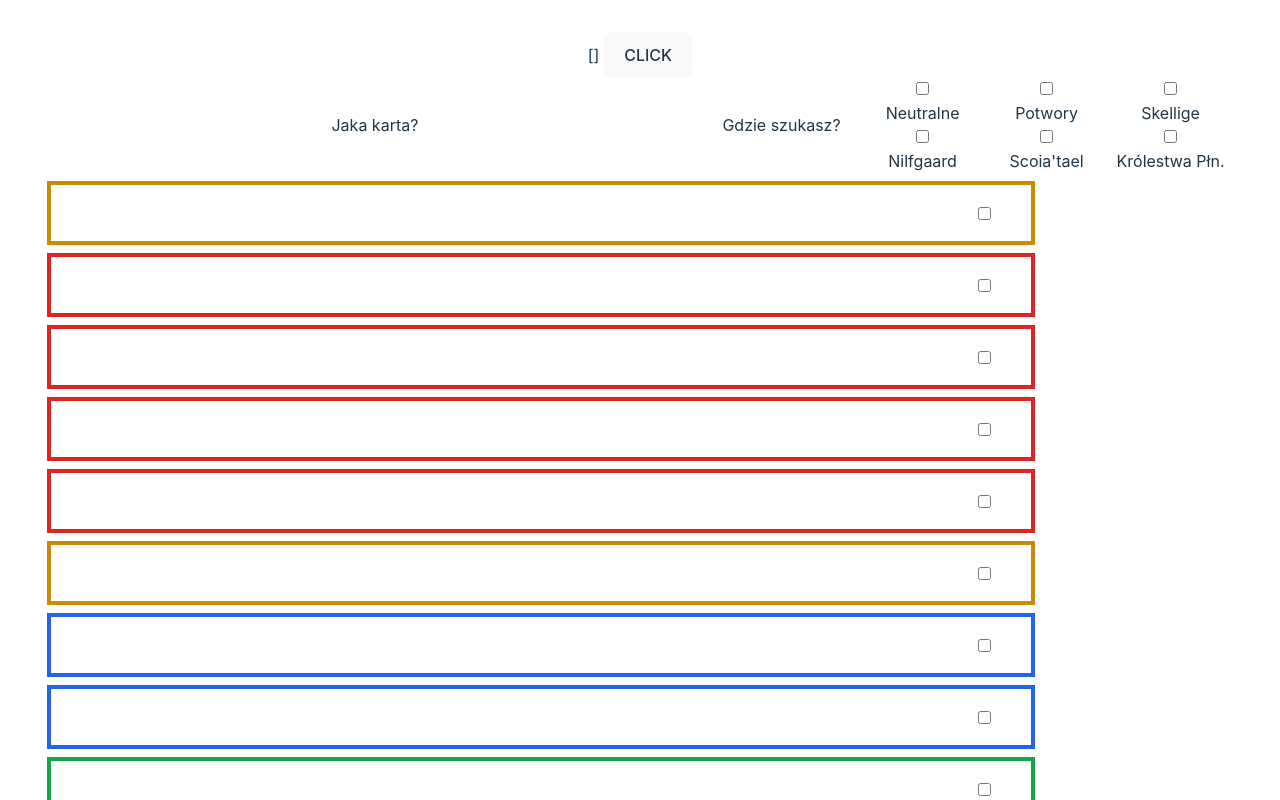
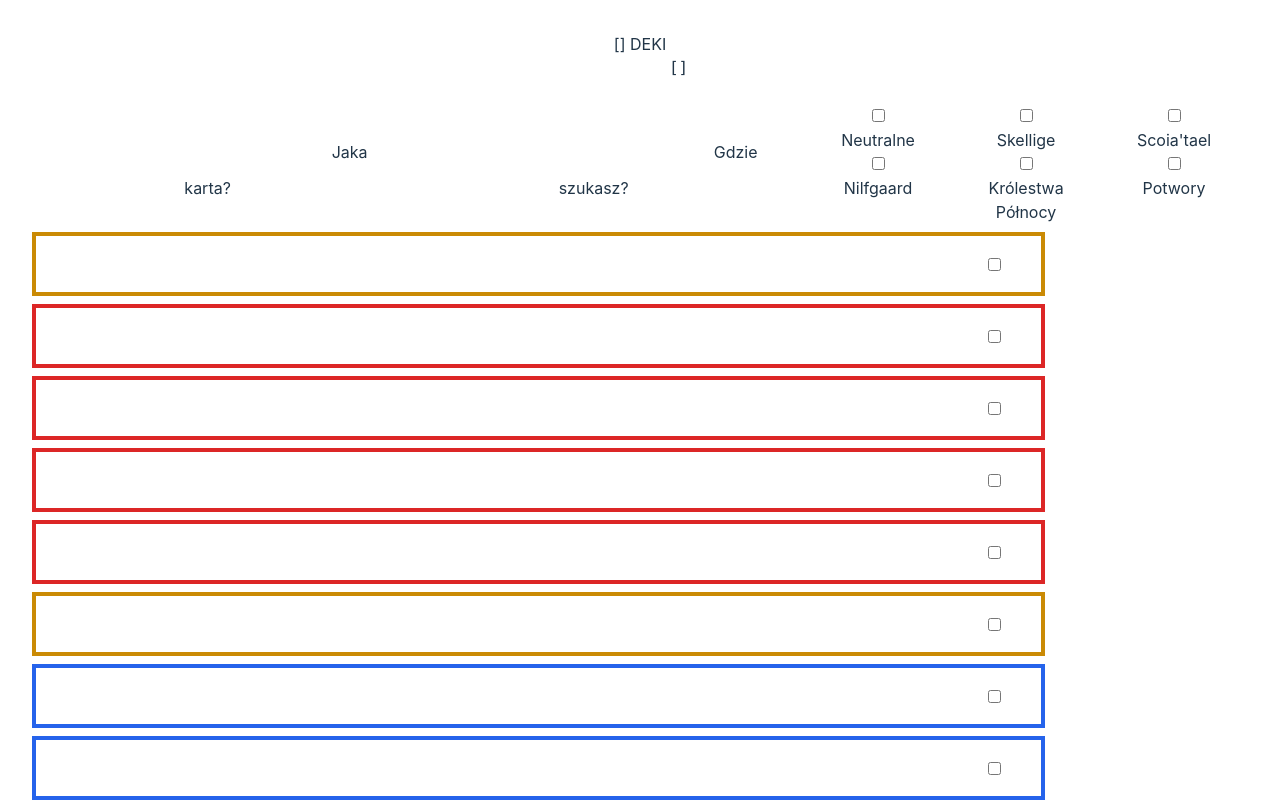
Before and after one commit to usuless/WitcherCollector, a Vue app: page / in a window 1280 px wide. Shown: the top 800 px of the page. Built offline with nearby package versions, Linux system fonts and the light colour scheme.

Commit message:
deck filter fix

```diff
--- a/src/App.vue
+++ b/src/App.vue
@@ -1,14 +1,15 @@
 <script setup lang="ts">
-import cards from "./assets/data/cards.json"
-import Card from './components/Card.vue';
-import SearchSection from "./components/SearchSection.vue";
 import type { Ref } from "vue";
 import { computed, ref, watch } from "vue";
 import { refDebounced} from '@vueuse/core';
 
+import cards from "./assets/data/cards.json"
+import Card from './components/Card.vue';
+import SearchSection from "./components/SearchSection.vue";
+
 let searchLocation: Ref<string> = ref('')
-let searchName:Ref<string>=ref('')
-let deckName:Ref<Array<string>>=ref([])
+let searchName: Ref<string>=ref('')
+let deckName: Ref<Array<string>>=ref([])
 
    const filteredDecks = computed(() => {
       console.log(filteredDecks.value)
@@ -34,10 +35,9 @@ watch(debounced, () => finalFilter.value = filteredNames.value)
 </script>
 <template>
    {{ deckName }}
-   <button @click="console.log(deckName)">CLICK</button>
    <SearchSection :data="cards"
    v-model:location="searchLocation"
    v-model:name="searchName"
-   @decks="(event) => deckName = event"/>
+   v-model:decks="deckName"/>
    <Card :card="card" v-for="card in finalFilter" :key="card.id"/>
 </template>
--- a/src/components/SearchSection.vue
+++ b/src/components/SearchSection.vue
@@ -1,34 +1,31 @@
 <script setup lang="ts">
-import { defineModel, defineEmits, ref} from 'vue';
+import { defineModel, defineEmits, ref, type Ref } from 'vue';
 
-let locationModel = defineModel<string>('location', {required:true});
-let nameModel = defineModel<string>('name', {required:true});
-let emit = defineEmits<{
-    decks: [decks: Array<string>]
-}>()
+const locationModel = defineModel<string>('location', {required:true});
+const nameModel = defineModel<string>('name', {required:true});
+const currentDecksModel: Ref<Array<string>> = defineModel<Array<string>>('decks', {required: true})
 
-let currentDeck: Array<string> = []
 
-const findDeck = (event: any) => {
-    console.log(event.target.id)
-    console.log(currentDeck)
-    if (!currentDeck.includes(event.target.id)) {
-        console.log("nie zawiera i przed: " + currentDeck)
-        currentDeck.push(event.target.id)
-        console.log("nie zawiera i po: " + currentDeck)
-        emit('decks', currentDeck)
-    } else {
-        console.log("zawiera i przed: " + event.target.id)
-        currentDeck = currentDeck.filter(item => item != event.target.id)
-        console.log("zawiera i po: " + currentDeck)
-        emit('decks', currentDeck)
-    }
+
+type Deck = {
+    name: string
 }
 
-const model = ref("")
+const decksGrouping: Array<Deck> = [
+    {name: "Neutralne"},
+    {name: "Skellige"},
+    {name: "Scoia'tael"},
+    {name: "Nilfgaard"},
+    {name: "Królestwa Północy"},
+    {name: "Potwory"}
+]
 
 </script>
 <template>
+    DEKI
+    <pre>
+        {{  currentDecksModel }}
+    </pre>
     <div class="flex items-center">
         <div class="mr-5">
             <input v-model="nameModel" class="p-3 rounded-3xl" name="card" type="text">
@@ -39,31 +36,10 @@ const model = ref("")
             <label class="ml-3" for="location">Gdzie szukasz?</label>
         </div>
         <div class="grid grid-cols-3 grid-row-2">
-            <div class="content-between mx-2">
-                <input @click="(event: string) => findDeck(event)" v-model="model" :true-value="'asd'" class="justify-self-center" type="checkbox" id="Neutralne" name="deck">
-                <p>Neutralne</p>
-            </div>
-            <div class="content-between mx-2">
-                <input @click="(event: string) => findDeck(event)" class="justify-self-center" type="checkbox" id="Potwory" name="deck">
-                <p>Potwory</p>
-            </div>
-            <div class="content-between mx-2">
-                <input @click="(event: string) => findDeck(event)" class="justify-self-center" type="checkbox" id="Skellige" name="deck">
-                <p>Skellige</p>
-            </div>
-            <div class="content-between mx-2">
-                <input @click="(event: string) => findDeck(event)" class="justify-self-center" type="checkbox" id="Nilfgaard" name="deck">
-                <p>Nilfgaard</p>
-            </div>
-            <div class="content-between mx-2">
-                <input @click="(event: string) => findDeck(event)" class="justify-self-center" type="checkbox" id="Scoia'tael" name="deck">
-                <p>Scoia'tael</p>
-            </div>
-            <div class="content-between mx-2">
-                <input @click="(event: string) => findDeck(event)" class="justify-self-center" type="checkbox" id="Królestwa Północy" name="deck">
-                <p>Królestwa Płn.</p>
+            <div class="content-between mx-2" v-for="deck in decksGrouping" :key="deck.name">
+                <input type="checkbox" :value="deck.name" :id="deck.name" v-model="currentDecksModel" class="justify-self-center">
+                <label :for="deck.name"><p>{{deck.name}}</p></label>
             </div>
         </div>
     </div>
 </template>
-<style scoped></style>
```
